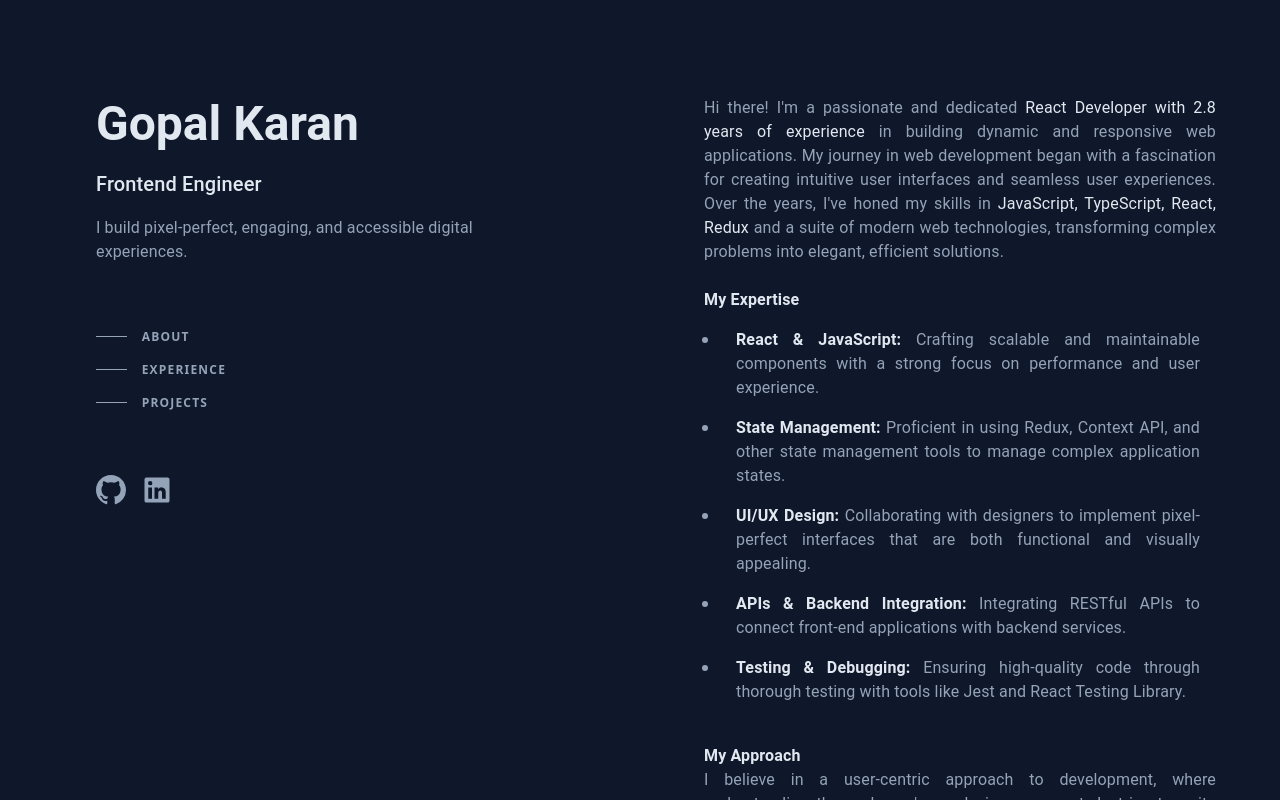
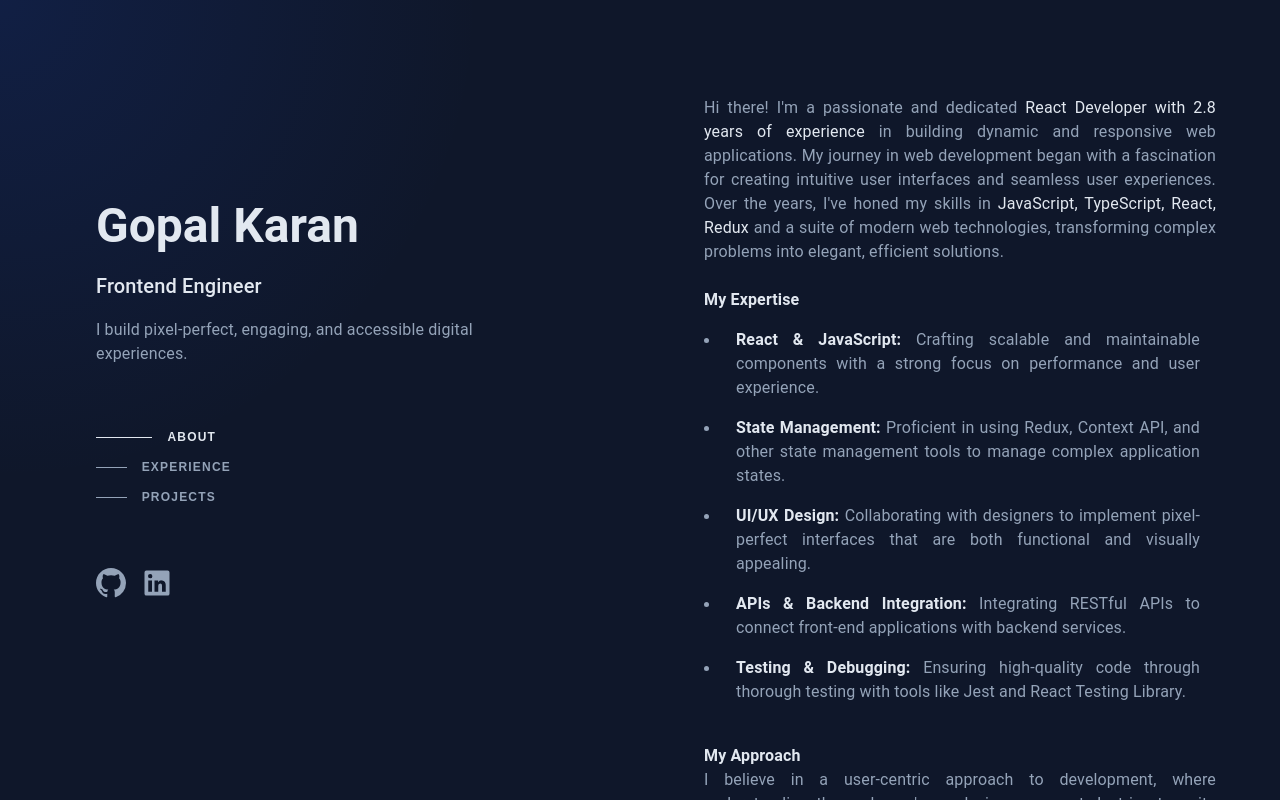
Before and after one commit to gopalkaran/react-portfolio, a React (Vite) app: page / in a window 1280 px wide. Built offline with nearby package versions, Linux system fonts and the light colour scheme; the HTML template or start-up script is replaced by a standard one.

Commit message:
focus animation

```diff
--- a/src/App.css
+++ b/src/App.css
@@ -15,5 +15,14 @@
 body {
   background: var(--background);
   color: var(--secondary-text);
-  font-family: ui-sans-serif, system-ui, -apple-system, BlinkMacSystemFont, "Segoe UI", Roboto, "Helvetica Neue", Arial, "Noto Sans", sans-serif, "Apple Color Emoji", "Segoe UI Emoji", "Segoe UI Symbol", "Noto Color Emoji";
 }
+
+.gradient-box {
+  width: 100vw;
+  height: 100vh;
+  display: flex;
+  justify-content: center;
+  align-items: center;
+  font-family: sans-serif;
+  transition: background 0.1s ease; /* Smooth transition effect */
+}
--- a/src/App.jsx
+++ b/src/App.jsx
@@ -3,16 +3,34 @@ import "./App.css";
 import SidePanel from "./components/SidePanel";
 import MainSection from "./components/MainSection/routes";
 import theme from "./utils/theme";
-import { useRef } from "react";
+import { useState, useEffect, useRef } from "react";
 
 function App() {
   const aboutRef = useRef(null);
   const experienceRef = useRef(null);
   const projectRef = useRef(null);
 
+  const [position, setPosition] = useState({ x: 0, y: 0 });
+
+  useEffect(() => {
+    const handleMouseMove = (e) => {
+      setPosition({ x: e.clientX, y: e.clientY });
+    };
+    window.addEventListener("mousemove", handleMouseMove);
+    return () => {
+      window.removeEventListener("mousemove", handleMouseMove);
+    };
+  }, []);
+
   return (
     <ThemeProvider theme={theme}>
-      <Grid container>
+      <Grid
+        container
+        className="gradient-box"
+        sx={{
+          background: `radial-gradient(600px at ${position.x}px ${position.y}px, rgba(29, 78, 216, 0.15), transparent 80%)`,
+        }}
+      >
         <Grid item xs={12} md={6}>
           <SidePanel
             aboutRef={aboutRef}
--- a/src/components/SidePanel/VerticalNavbar/index.jsx
+++ b/src/components/SidePanel/VerticalNavbar/index.jsx
@@ -92,7 +92,7 @@ const ListItemText = styled(Box)(({ theme }) => ({
 
 // eslint-disable-next-line react/prop-types
 const VerticalNavbar = ({ aboutRef, experienceRef, projectRef }) => {
-  const [selectedIndex, setSelectedIndex] = useState(null);
+  const [selectedIndex, setSelectedIndex] = useState(0);
 
   const handleListItemClick = (index) => {
     setSelectedIndex(index);
```
